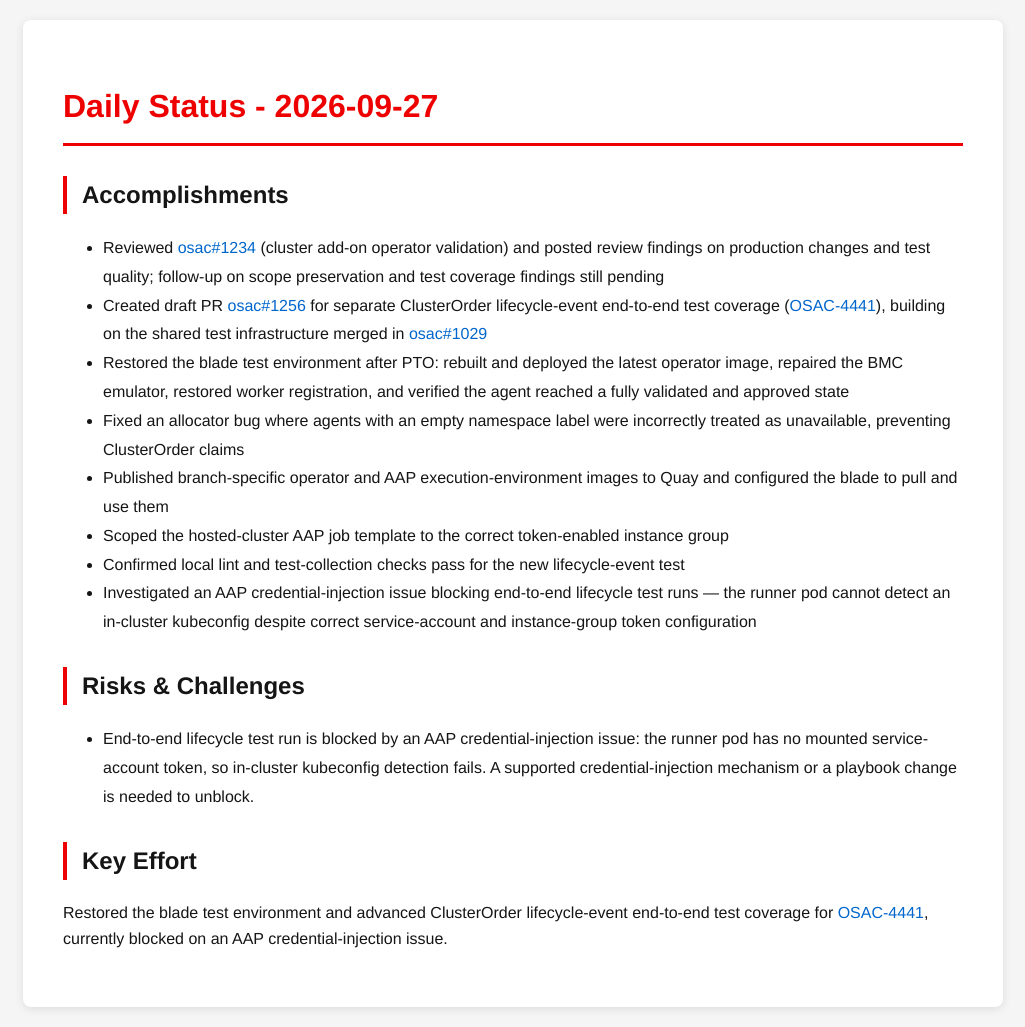
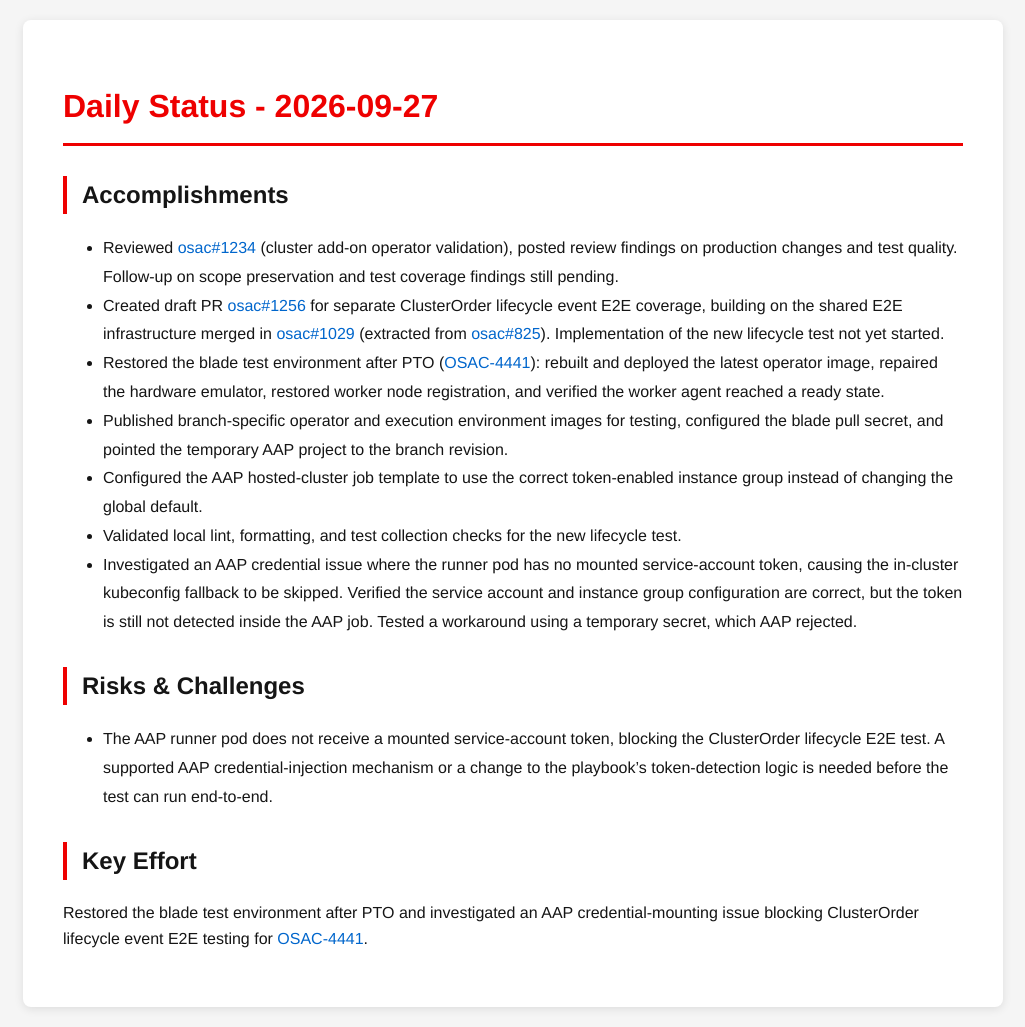
Before and after one commit to tzvatot/daily-status, a Jekyll site: the page built from 2026-09-27.md, in a window 1280 px wide. Shown: the whole page, without its empty margins (127-1152 px from the left). Built offline with Jekyll 4.4.1, drawn with Linux system fonts in a browser that asks for light colours.

Commit message:
Daily status update - 2026-09-27

```diff
--- a/2026-09-27.md
+++ b/2026-09-27.md
@@ -7,17 +7,16 @@ date: 2026-09-27
 # Daily Status - 2026-09-27
 
 ## Accomplishments
-- Reviewed [osac#1234](https://github.com/osac-project/osac/pull/1234) (cluster add-on operator validation) and posted review findings on production changes and test quality; follow-up on scope preservation and test coverage findings still pending
-- Created draft PR [osac#1256](https://github.com/osac-project/osac/pull/1256) for separate ClusterOrder lifecycle-event end-to-end test coverage ([OSAC-4441](https://redhat.atlassian.net/browse/OSAC-4441)), building on the shared test infrastructure merged in [osac#1029](https://github.com/osac-project/osac/pull/1029)
-- Restored the blade test environment after PTO: rebuilt and deployed the latest operator image, repaired the BMC emulator, restored worker registration, and verified the agent reached a fully validated and approved state
-- Fixed an allocator bug where agents with an empty namespace label were incorrectly treated as unavailable, preventing ClusterOrder claims
-- Published branch-specific operator and AAP execution-environment images to Quay and configured the blade to pull and use them
-- Scoped the hosted-cluster AAP job template to the correct token-enabled instance group
-- Confirmed local lint and test-collection checks pass for the new lifecycle-event test
-- Investigated an AAP credential-injection issue blocking end-to-end lifecycle test runs — the runner pod cannot detect an in-cluster kubeconfig despite correct service-account and instance-group token configuration
+- Reviewed [osac#1234](https://github.com/osac-project/osac/pull/1234) (cluster add-on operator validation), posted review findings on production changes and test quality. Follow-up on scope preservation and test coverage findings still pending.
+- Created draft PR [osac#1256](https://github.com/osac-project/osac/pull/1256) for separate ClusterOrder lifecycle event E2E coverage, building on the shared E2E infrastructure merged in [osac#1029](https://github.com/osac-project/osac/pull/1029) (extracted from [osac#825](https://github.com/osac-project/osac/pull/825)). Implementation of the new lifecycle test not yet started.
+- Restored the blade test environment after PTO ([OSAC-4441](https://redhat.atlassian.net/browse/OSAC-4441)): rebuilt and deployed the latest operator image, repaired the hardware emulator, restored worker node registration, and verified the worker agent reached a ready state.
+- Published branch-specific operator and execution environment images for testing, configured the blade pull secret, and pointed the temporary AAP project to the branch revision.
+- Configured the AAP hosted-cluster job template to use the correct token-enabled instance group instead of changing the global default.
+- Validated local lint, formatting, and test collection checks for the new lifecycle test.
+- Investigated an AAP credential issue where the runner pod has no mounted service-account token, causing the in-cluster kubeconfig fallback to be skipped. Verified the service account and instance group configuration are correct, but the token is still not detected inside the AAP job. Tested a workaround using a temporary secret, which AAP rejected.
 
 ## Risks & Challenges
-- End-to-end lifecycle test run is blocked by an AAP credential-injection issue: the runner pod has no mounted service-account token, so in-cluster kubeconfig detection fails. A supported credential-injection mechanism or a playbook change is needed to unblock.
+- The AAP runner pod does not receive a mounted service-account token, blocking the ClusterOrder lifecycle E2E test. A supported AAP credential-injection mechanism or a change to the playbook's token-detection logic is needed before the test can run end-to-end.
 
 ## Key Effort
-Restored the blade test environment and advanced ClusterOrder lifecycle-event end-to-end test coverage for [OSAC-4441](https://redhat.atlassian.net/browse/OSAC-4441), currently blocked on an AAP credential-injection issue.
+Restored the blade test environment after PTO and investigated an AAP credential-mounting issue blocking ClusterOrder lifecycle event E2E testing for [OSAC-4441](https://redhat.atlassian.net/browse/OSAC-4441).
```
